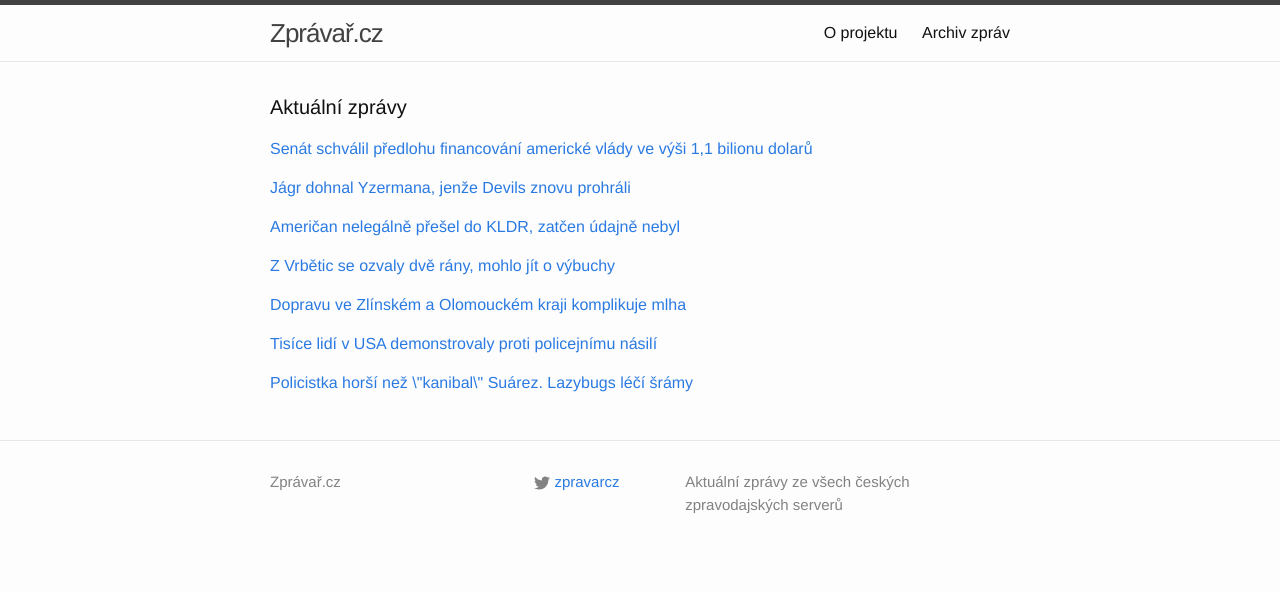
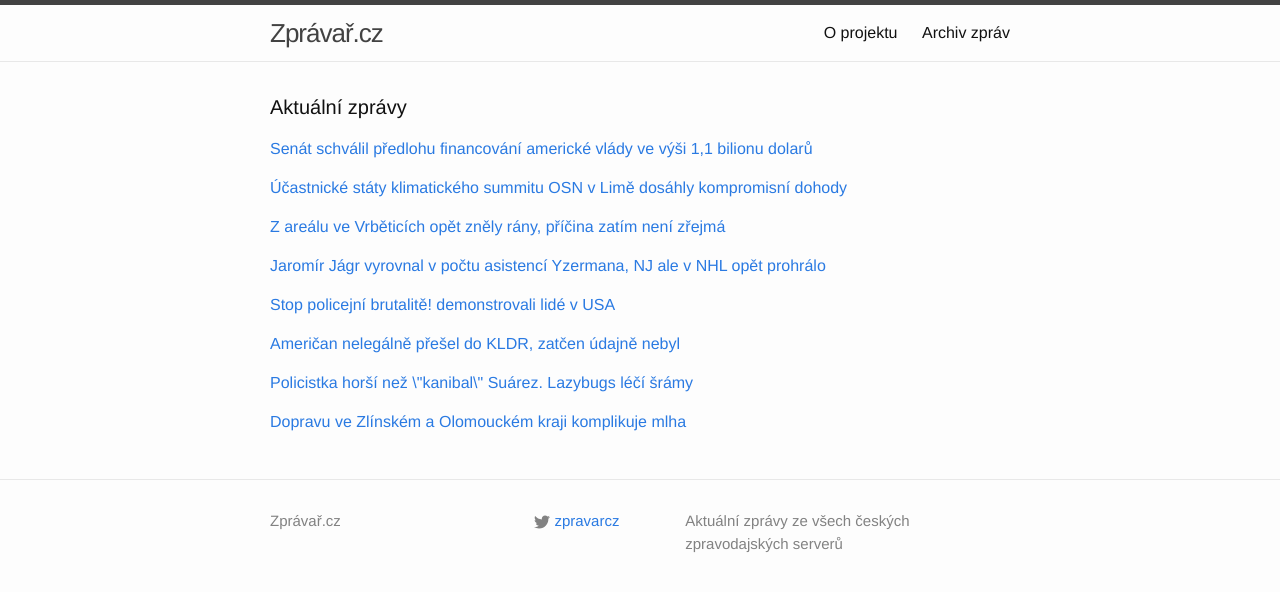
Before and after one commit to adliska/zpravar, a Jekyll site: the page built from index.html, in a window 1280 px wide. Shown: the top 592 px of the page. Built offline with Jekyll 4.4.1, drawn with Linux system fonts in a browser that asks for light colours.

Commit message:
zpravar news update

```diff
--- a/index.html
+++ b/index.html
@@ -15,41 +15,47 @@ layout: default
 <li><a href=http://zpravy.e15.cz/zahranicni/politika/americky-senat-schvalil-plan-financovani-vlady-1145611>Americký Senát schválil plán financování vlády - zpravy.e15.cz</a></li>
 <li><a href=http://zpravy.e15.cz/zahranicni/politika/senat-usa-prodlouzil-provizorium-pro-financovani-vladnich-uradu-do-stredy-1145611>Senát USA prodloužil provizorium pro financování vládních úřadů. Do středy - zpravy.e15.cz</a></li>
 </ul>
-</div><p><a href="javascript:;" onclick="toggle_visibility('zpravy1')">Jágr dohnal Yzermana, jenže Devils znovu prohráli</a></p>
+</div><p><a href="javascript:;" onclick="toggle_visibility('zpravy1')">Účastnické státy klimatického summitu OSN v Limě dosáhly kompromisní dohody</a></p>
 <div id="zpravy1" style="display:none">
 <ul>
+<li><a href=http://zahranicni.ihned.cz/amerika-usa/c1-63257970-ucastnicke-staty-klimatickeho-summitu-osn-v-lime-dosahly-kompromisni-dohody>Účastnické státy klimatického summitu OSN v Limě dosáhly kompromisní dohody - zahranicni.ihned.cz</a></li>
+<li><a href=http://www.ceskatelevize.cz/ct24/svet/295437-summit-osn-k-ochrane-klimatu-pouze-opatrne-nakrocil/>Summit OSN k ochraně klimatu pouze opatrně nakročil - www.ceskatelevize.cz</a></li>
+<li><a href=http://www.novinky.cz/ekonomika/356314-summit-osn-prijal-pouze-zaklady-pro-smlouvu-o-ochrane-klimatu.html>Summit OSN přijal pouze základy pro smlouvu o ochraně klimatu - www.novinky.cz</a></li>
+<li><a href=http://www.lidovky.cz/konec-jednani-summit-o-klimatu-prinesl-pouze-zakladni-shodu-pll-/zpravy-svet.aspx?c=A141214_081712_ln_zahranici_hm>Bez výsledku. Summit o klimatu přinesl pouze základní shodu  - www.lidovky.cz</a></li>
+<li><a href=http://zpravy.idnes.cz/summit-osn-v-lime-0zc-/zahranicni.aspx?c=A141214_082700_zahranicni_cen>Státníci na sumitu OSN v Limě našli základní kameny dohody o emisích - zpravy.idnes.cz</a></li>
+</ul>
+</div><p><a href="javascript:;" onclick="toggle_visibility('zpravy2')">Z areálu ve Vrběticích opět zněly rány, příčina zatím není zřejmá</a></p>
+<div id="zpravy2" style="display:none">
+<ul>
+<li><a href=http://zpravy.idnes.cz/dalsi-rany-znely-z-arealu-ve-vrbeticich-d9b-/domaci.aspx?c=A141214_084458_domaci_cen>Z areálu ve Vrběticích opět zněly rány, příčina zatím není zřejmá - zpravy.idnes.cz</a></li>
+<li><a href=http://www.novinky.cz/krimi/356315-z-vrbetic-se-ozvaly-dalsi-dve-rany-policie-overuje-zda-slo-o-vybuchy.html>Z Vrbětic se ozvaly další dvě rány. Policie ověřuje, zda šlo o výbuchy - www.novinky.cz</a></li>
+<li><a href=http://zpravy.aktualne.cz/regiony/zlinsky/z-vrbetic-se-ozvaly-dve-rany-mohlo-jit-o-vybuchy/r~3c067be2836411e4b6d20025900fea04/>Z Vrbětic se ozvaly dvě rány, mohlo jít o výbuchy - zpravy.aktualne.cz</a></li>
+<li><a href=http://www.denik.cz/z_domova/z-arealu-ve-vrbeticich-se-ozvaly-dve-rany-policie-proveruje-zda-slo-o-vybuchy-20.html>Z areálu ve Vrběticích se ozvaly dvě rány. Policie prověřuje, zda šlo o výbuchy - www.denik.cz</a></li>
+<li><a href=http://www.ceskenoviny.cz/zpravy/zpravy/z-vrbetic-se-ozvaly-dve-rany-policie-overuje-zda-slo-o-vybuchy/1158692>Z Vrbětic se ozvaly dvě rány, policie ověřuje, zda šlo o výbuchy - www.ceskenoviny.cz</a></li>
+</ul>
+</div><p><a href="javascript:;" onclick="toggle_visibility('zpravy3')">Jaromír Jágr vyrovnal v počtu asistencí Yzermana, NJ ale v NHL opět prohrálo</a></p>
+<div id="zpravy3" style="display:none">
+<ul>
+<li><a href=http://www.rozhlas.cz/_zprava/jaromir-jagr-vyrovnal-v-poctu-asistenci-yzermana-nj-ale-v-nhl-opet-prohralo--1432296>Jaromír Jágr vyrovnal v počtu asistencí Yzermana, NJ ale v NHL opět prohrálo - www.rozhlas.cz</a></li>
 <li><a href=http://www.tyden.cz/rubriky/sport/hokej/nhl/jagr-dohnal-yzermana-jenze-devils-znovu-prohrali_327221.html>Jágr dohnal Yzermana, jenže Devils znovu prohráli - www.tyden.cz</a></li>
 <li><a href=http://www.sportovninoviny.cz/zpravy/jagr-dohnal-yzermana-devils-ale-znovu-prohrali/1158661>Jágr dohnal Yzermana, Devils ale znovu prohráli - www.sportovninoviny.cz</a></li>
 <li><a href=http://www.denik.cz/hokej/jagr-dohnal-yzermana-devils-ale-znovu-prohrali-20141214.html>Jágr dohnal Yzermana, Devils ale znovu prohráli - www.denik.cz</a></li>
 <li><a href=http://sport.aktualne.cz/voracek-zaril-jenze-seugin-sestrelil-devils-a-dal-mu-unika/r~feaf89f2830c11e4bdad0025900fea04/>Voráček zářil, jenže Seugin sestřelil Devils a dál mu uniká - sport.aktualne.cz</a></li>
 </ul>
-</div><p><a href="javascript:;" onclick="toggle_visibility('zpravy2')">Američan nelegálně přešel do KLDR, zatčen údajně nebyl</a></p>
-<div id="zpravy2" style="display:none">
+</div><p><a href="javascript:;" onclick="toggle_visibility('zpravy4')">Stop policejní brutalitě! demonstrovali lidé v USA</a></p>
+<div id="zpravy4" style="display:none">
+<ul>
+<li><a href=http://www.tyden.cz/rubriky/zahranici/amerika/stop-policejni-brutalite-demonstrovali-lide-v-usa_327224.html>Stop policejní brutalitě! demonstrovali lidé v USA - www.tyden.cz</a></li>
+<li><a href=http://www.ceskenoviny.cz/zpravy/zpravy/tisice-lidi-v-usa-demonstrovaly-proti-policejnimu-nasili/1158671>Tisíce lidí v USA demonstrovaly proti policejnímu násilí - www.ceskenoviny.cz</a></li>
+<li><a href=http://www.lidovky.cz/myslime-to-vazne-tisice-lidi-demonstrovaly-v-usa-proti-policejnimu-nasili-1uz-/zpravy-svet.aspx?c=A141214_074842_ln_zahranici_hm>„Myslíme to vážně!“ Tisíce lidí demonstrovaly v USA proti policejnímu násilí  - www.lidovky.cz</a></li>
+<li><a href=http://www.novinky.cz/zahranicni/amerika/356309-tisice-lidi-vyrazily-ve-washingtonu-do-ulic-kvuli-udajne-zvuli-policie.html>Tisíce lidí vyrazily ve Washingtonu do ulic kvůli údajné zvůli policie - www.novinky.cz</a></li>
+</ul>
+</div><p><a href="javascript:;" onclick="toggle_visibility('zpravy5')">Američan nelegálně přešel do KLDR, zatčen údajně nebyl</a></p>
+<div id="zpravy5" style="display:none">
 <ul>
 <li><a href=http://zpravy.aktualne.cz/zahranici/american-nelegalne-presel-do-kldr-zatcen-udajne-nebyl/r~86f37d4a836311e4b6d20025900fea04/>Američan nelegálně přešel do KLDR, zatčen údajně nebyl - zpravy.aktualne.cz</a></li>
 <li><a href=http://zpravy.idnes.cz/kldr-uazala-novinarum-americana-martineze-fje-/zahranicni.aspx?c=A141214_080601_zahranicni_cen>KLDR ukázala Američana, který vnikl nelegálně do země. Kritizoval USA - zpravy.idnes.cz</a></li>
 <li><a href=http://www.ceskenoviny.cz/zpravy/zpravy/american-ktery-nelegalne-presel-do-kldr-udajne-nebyl-zatcen/1158688>Američan, který nelegálně přešel do KLDR, údajně nebyl zatčen - www.ceskenoviny.cz</a></li>
-</ul>
-</div><p><a href="javascript:;" onclick="toggle_visibility('zpravy3')">Z Vrbětic se ozvaly dvě rány, mohlo jít o výbuchy</a></p>
-<div id="zpravy3" style="display:none">
-<ul>
-<li><a href=http://zpravy.aktualne.cz/regiony/zlinsky/z-vrbetic-se-ozvaly-dve-rany-mohlo-jit-o-vybuchy/r~3c067be2836411e4b6d20025900fea04/>Z Vrbětic se ozvaly dvě rány, mohlo jít o výbuchy - zpravy.aktualne.cz</a></li>
-<li><a href=http://www.denik.cz/z_domova/z-arealu-ve-vrbeticich-se-ozvaly-dve-rany-policie-proveruje-zda-slo-o-vybuchy-20.html>Z areálu ve Vrběticích se ozvaly dvě rány. Policie prověřuje, zda šlo o výbuchy - www.denik.cz</a></li>
-<li><a href=http://www.ceskenoviny.cz/zpravy/zpravy/z-vrbetic-se-ozvaly-dve-rany-policie-overuje-zda-slo-o-vybuchy/1158692>Z Vrbětic se ozvaly dvě rány, policie ověřuje, zda šlo o výbuchy - www.ceskenoviny.cz</a></li>
-</ul>
-</div><p><a href="javascript:;" onclick="toggle_visibility('zpravy4')">Dopravu ve Zlínském a Olomouckém kraji komplikuje mlha</a></p>
-<div id="zpravy4" style="display:none">
-<ul>
-<li><a href=http://www.novinky.cz/domaci/356311-dopravu-ve-zlinskem-a-olomouckem-kraji-komplikuje-mlha.html>Dopravu ve Zlínském a Olomouckém kraji komplikuje mlha - www.novinky.cz</a></li>
-<li><a href=http://www.ceskenoviny.cz/zpravy/zpravy/dopravu-v-olomouckem-a-zlinskem-kraji-misty-komplikuje-mlha/1158685>Dopravu v Olomouckém a Zlínském kraji místy komplikuje mlha - www.ceskenoviny.cz</a></li>
-<li><a href=http://www.denik.cz/z_domova/dopravu-na-morave-misty-komplikuje-mlha-20141214.html>Dopravu na Moravě místy komplikuje mlha - www.denik.cz</a></li>
-</ul>
-</div><p><a href="javascript:;" onclick="toggle_visibility('zpravy5')">Tisíce lidí v USA demonstrovaly proti policejnímu násilí</a></p>
-<div id="zpravy5" style="display:none">
-<ul>
-<li><a href=http://www.ceskenoviny.cz/zpravy/zpravy/tisice-lidi-v-usa-demonstrovaly-proti-policejnimu-nasili/1158671>Tisíce lidí v USA demonstrovaly proti policejnímu násilí - www.ceskenoviny.cz</a></li>
-<li><a href=http://www.lidovky.cz/myslime-to-vazne-tisice-lidi-demonstrovaly-v-usa-proti-policejnimu-nasili-1uz-/zpravy-svet.aspx?c=A141214_074842_ln_zahranici_hm>„Myslíme to vážně!“ Tisíce lidí demonstrovaly v USA proti policejnímu násilí  - www.lidovky.cz</a></li>
-<li><a href=http://www.novinky.cz/zahranicni/amerika/356309-tisice-lidi-vyrazily-ve-washingtonu-do-ulic-kvuli-udajne-zvuli-policie.html>Tisíce lidí vyrazily ve Washingtonu do ulic kvůli údajné zvůli policie - www.novinky.cz</a></li>
 </ul>
 </div><p><a href="javascript:;" onclick="toggle_visibility('zpravy6')">Policistka horší než \"kanibal\" Suárez. Lazybugs léčí šrámy</a></p>
 <div id="zpravy6" style="display:none">
@@ -58,4 +64,11 @@ layout: default
 <li><a href=http://www.tyden.cz/rubriky/sport/ostatni-sporty/policistka-horsi-nez-kanibal-suarez-lazybugs-pocitaji-sramy_327203.html>Policistka horší než \"kanibal\" Suárez. Lazybugs počítají šrámy - www.tyden.cz</a></li>
 <li><a href=http://www.tyden.cz/rubriky/sport/ostatni-sporty/policistka-horsi-nez-kanibal-suarez-lazybugs-pocitaji-prvni-sramy_327203.html>Policistka horší než \"kanibal\" Suárez. Lazybugs počítají první šrámy - www.tyden.cz</a></li>
 </ul>
+</div><p><a href="javascript:;" onclick="toggle_visibility('zpravy7')">Dopravu ve Zlínském a Olomouckém kraji komplikuje mlha</a></p>
+<div id="zpravy7" style="display:none">
+<ul>
+<li><a href=http://www.novinky.cz/domaci/356311-dopravu-ve-zlinskem-a-olomouckem-kraji-komplikuje-mlha.html>Dopravu ve Zlínském a Olomouckém kraji komplikuje mlha - www.novinky.cz</a></li>
+<li><a href=http://www.ceskenoviny.cz/zpravy/zpravy/dopravu-v-olomouckem-a-zlinskem-kraji-misty-komplikuje-mlha/1158685>Dopravu v Olomouckém a Zlínském kraji místy komplikuje mlha - www.ceskenoviny.cz</a></li>
+<li><a href=http://www.denik.cz/z_domova/dopravu-na-morave-misty-komplikuje-mlha-20141214.html>Dopravu na Moravě místy komplikuje mlha - www.denik.cz</a></li>
+</ul>
 </div></div>
```
